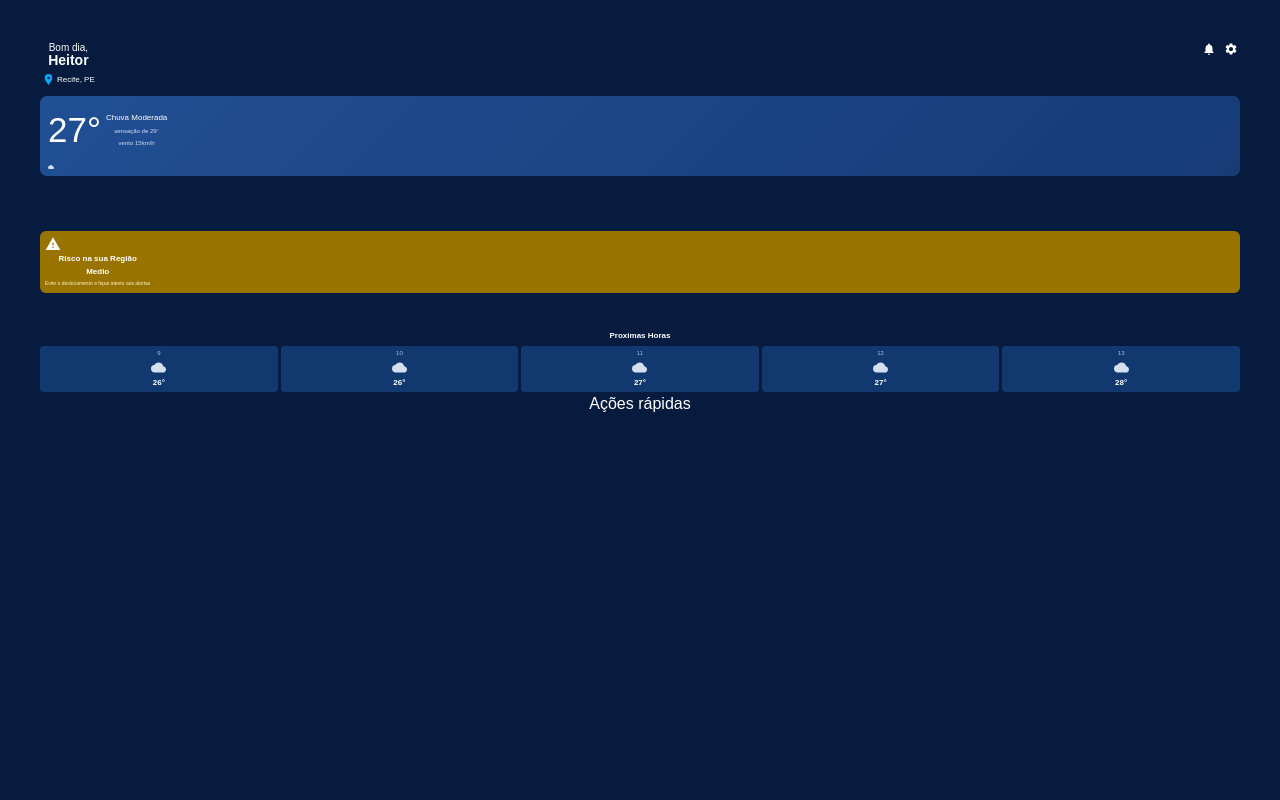
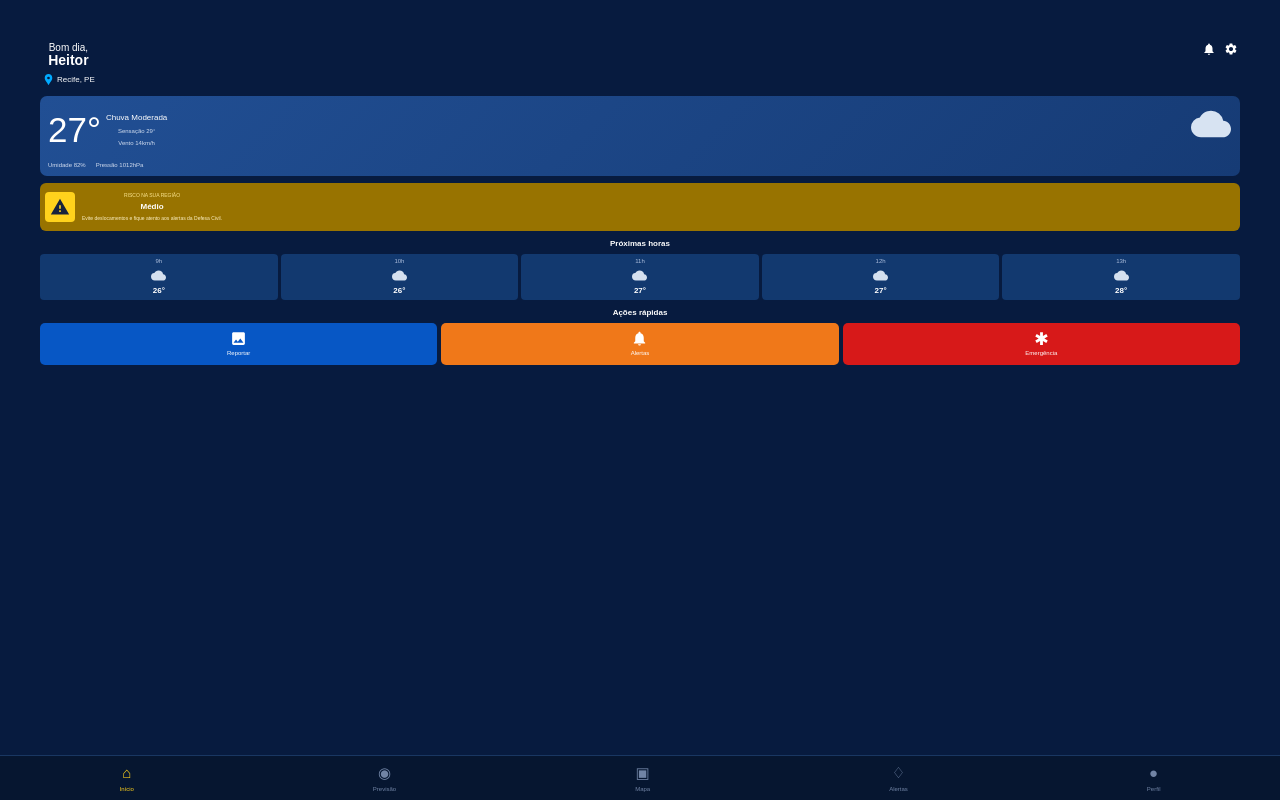
Before and after one commit to steycekarla/pi-se-liga-na-chuva, a React (Vite) app in the folder SLNC/: page /home in a window 1280 px wide. Built offline with nearby package versions, Linux system fonts and the light colour scheme.

Commit message:
fix:Home e feat:inicio

```diff
--- a/SLNC/src/pages/Home/index.jsx
+++ b/SLNC/src/pages/Home/index.jsx
@@ -9,121 +9,269 @@ import {
 } from "react-icons/md";
 
 import { useEffect, useState } from "react";
-
-
-import './index.css';
+import "./index.css";
 
 export default function Home({ user }) {
 
-    const temps = [{ 'hora': 9, 'temp': 26 },
-                   { 'hora': 10, 'temp': 26 },
-                   { 'hora': 11, 'temp': 27 },
-                   { 'hora': 12, 'temp': 27 },
-                   { 'hora': 13, 'temp': 28 }]
+    const temps = [
+        { hora: 9, temp: 26 },
+        { hora: 10, temp: 26 },
+        { hora: 11, temp: 27 },
+        { hora: 12, temp: 27 },
+        { hora: 13, temp: 28 }
+    ];
 
-    const fastacts = [{ 'icone': 'mdimage', 'desc': 'Reportar', 'bgcolor': 'blue' },
-                      { 'icone': 'mdNotifications', 'desc': 'Alertas', 'bgcolor': 'orange' },
-                      { 'icone': 'mdEmergency', 'desc': 'Emergência', 'bgcolor': 'Red' }]
+    const fastacts = [
+        {
+            icone: "mdimage",
+            desc: "Reportar",
+            bgcolor: "blue"
+        },
+        {
+            icone: "mdNotifications",
+            desc: "Alertas",
+            bgcolor: "orange"
+        },
+        {
+            icone: "mdEmergency",
+            desc: "Emergência",
+            bgcolor: "red"
+        }
+    ];
 
-    const [username, setUsername] = useState(user?.username ?? "Heitor");
+    const [username, setUsername] = useState(
+        user?.username ?? "Heitor"
+    );
 
-    const [userlocation, setUserlocation] = useState(user?.location ?? "Recife, PE");
+    const [userlocation, setUserlocation] = useState(
+        user?.location ?? "Recife, PE"
+    );
 
     useEffect(() => {
-        if (user?.username)
-            setUsername(user.username);
-        if (user?.location)
-            setUserlocation(user.location);},
-         [user?.username, user?.location]);
+        if (user?.username) setUsername(user.username);
+        if (user?.location) setUserlocation(user.location);
+    }, [user?.username, user?.location]);
 
     return (
         <>
-            {/* header */}
+
+            {/* HEADER */}
+
             <header>
+
                 <div className="column">
-                    <p className="saudacao">Bom dia,<br />
-                    <strong>{username}</strong> </p>
-                    <div className="loc"><MdLocationPin />
-                    <p> {userlocation}</p>
+
+                    <p className="saudacao">
+                        Bom dia,<br />
+                        <strong>{username}</strong>
+                    </p>
+
+                    <div className="loc">
+                        <MdLocationPin />
+                        <p>{userlocation}</p>
                     </div>
+
                 </div>
+
                 <div className="column header-icons">
-                    <MdNotifications/>
-                    <MdSettings/>
+                    <MdNotifications />
+                    <MdSettings />
                 </div>
+
             </header>
 
-            {/* banner 1 */}
+
+            {/* BANNER 1 */}
+
             <section className="banner-tempo">
 
                 <div className="temperatura">
 
                     <strong>27°</strong>
-                <div>
-                    <p> Chuva Moderada </p>
 
-                    <small>sensação de 29°</small>
+                    <div>
 
-                    <small> vento 15km/h</small>
+                        <p>Chuva Moderada</p>
 
+                        <small>
+                            Sensação 29°
+                        </small>
+
+                        <small>
+                            Vento 14km/h
+                        </small>
+
+                    </div>
 
                 </div>
 
-                  <MdCloud className="info-tempo"/>
+                <MdCloud className="cloud" />
+
+                <div className="info-tempo">
+
+                    <span>
+                        Umidade 82%
+                    </span>
+
+                    <span>
+                        Pressão 1012hPa
+                    </span>
 
                 </div>
 
-                </section>    <br />  <br />
-            {/* banner 2 */}
-             <section className="banner-alerta">
+            </section>
 
-                <div className="Alerta-icone">
-                    <MdWarning/>
 
-                    <strong> Risco na sua Região</strong>
+            {/* BANNER 2 */}
 
-                    <strong> Medio </strong>
+            <section className="banner-alerta">
 
-                    <p> Evite o deslocamento e fique atento aos alertas</p>
+                <div className="alerta-icone">
+                    <MdWarning />
+                </div>
 
+                <div>
+
+                    <small>
+                        RISCO NA SUA REGIÃO
+                    </small>
+
+                    <strong>
+                        Médio
+                    </strong>
+
+                    <p>
+                        Evite deslocamentos e fique atento
+                        aos alertas da Defesa Civil.
+                    </p>
 
                 </div>
 
-                </section>   <br />
-            {/* seção proximas horas */}
+            </section>
+
+
+            {/* SEÇÃO PRÓXIMAS HORAS */}
+
             <section>
 
-                    <div className="proximas-horas">
+                <div className="proximas-horas">
 
-                         <p> Proximas Horas </p>
+                    <p>
+                        Próximas horas
+                    </p>
+
+                </div>
+
+                <div className="horas">
+
+                    {temps.map((item, index) => (
+
+                        <div
+                            className="hora"
+                            key={index}
+                        >
+
+                            <p>
+                                {item.hora}h
+                            </p>
+
+                            <MdCloud />
+
+                            <strong>
+                                {item.temp}°
+                            </strong>
+
+                        </div>
+
+                    ))}
+
+                </div>
+
+            </section>
+
+
+            {/* SEÇÃO AÇÕES RÁPIDAS */}
+
+            <section>
+
+                <div className="acoes-titulo">
+
+                    <p>
+                        Ações rápidas
+                    </p>
+
+                </div>
+
+                <div className="acoes">
+
+                    <div className="acao blue">
+
+                        <MdImage />
+
+                        <p>
+                            Reportar
+                        </p>
 
                     </div>
 
-                    <div className="horas">
-                        {temps.map((item,index)=> (
-                            <div className="hora"
-                            key={index}>
 
-                                <p>{item.hora}</p>
-                                <MdCloud/>
-                                <strong>{item.temp}°</strong>
-                                </div>
-                        ))}
+                    <div className="acao orange">
+
+                        <MdNotifications />
+
+                        <p>
+                            Alertas
+                        </p>
+
                     </div>
-            </section>
-            {/* seção ações rapidas */}
-            <section>
-                <div className="Açoes">
 
-                    <p> Ações rápidas </p>
+
+                    <div className="acao red">
+
+                        <MdEmergency />
+
+                        <p>
+                            Emergência
+                        </p>
+
+                    </div>
 
                 </div>
-              <div className="acoes">
 
-              </div>
             </section>
-            {/* navbar */}
+
+
+            {/* NAVBAR */}
+
+            <nav className="navbar">
+
+                <div className="nav-item active">
+                    <span>⌂</span>
+                    <p>Início</p>
+                </div>
+
+                <div className="nav-item">
+                    <span>◉</span>
+                    <p>Previsão</p>
+                </div>
+
+                <div className="nav-item">
+                    <span>▣</span>
+                    <p>Mapa</p>
+                </div>
+
+                <div className="nav-item">
+                    <span>♢</span>
+                    <p>Alertas</p>
+                </div>
+
+                <div className="nav-item">
+                    <span>●</span>
+                    <p>Perfil</p>
+                </div>
+
+            </nav>
+
         </>
-    )
-
+    );
 }
--- /dev/null
+++ b/SLNC/src/pages/Inicio/index.jsx
@@ -0,0 +1 @@
+export default function Inicio() {}
```
Also changed, not shown: SLNC/src/pages/Inicio/index.css (added), 1 other file (tests, documents, lock files or other folders).
